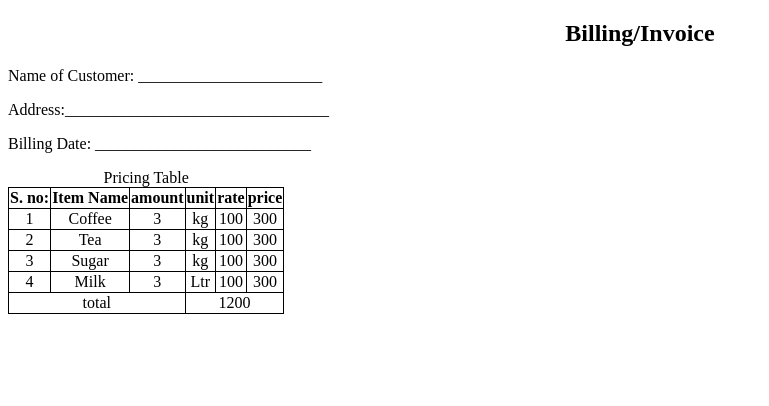
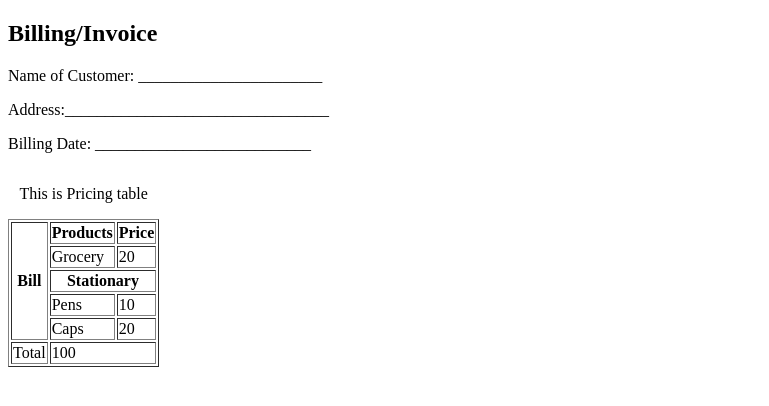
Before and after one commit to dilippoudel/profilepage, a plain HTML site: page billing.html in a window 1280 px wide. Shown: the whole page, without its empty margins (0-769 px from the left). Drawn offline with Linux system fonts and the light colour scheme.

Commit message:
Update invoice style

```diff
--- a/billing.html
+++ b/billing.html
@@ -2,72 +2,42 @@
 <html>
   <head>
     <title>Billing Assignment</title>
-    <style>
-      table,
-      th,
-      td,
-      tr {
-        border: 1px solid black;
-        border-collapse: collapse;
-        text-align: center;
-      }
-    </style>
   </head>
   <body>
     <div>
-      <h2 style="text-align: center">Billing/Invoice</h2>
+      <h2>Billing/Invoice</h2>
       <p>Name of Customer: _______________________</p>
       <p>Address:_________________________________</p>
       <p>Billing Date: ___________________________</p>
     </div>
 
-    <table>
+    <table border="1px solid black">
       <caption>
-        Pricing Table
+        <p>This is Pricing table</p>
       </caption>
       <tr>
-        <th>S. no:</th>
-        <th>Item Name</th>
-        <th>amount</th>
-        <th>unit</th>
-        <th>rate</th>
-        <th>price</th>
+        <th rowspan="5">Bill</th>
+        <th>Products</th>
+        <th>Price</th>
       </tr>
       <tr>
-        <td>1</td>
-        <td>Coffee</td>
-        <td>3</td>
-        <td>kg</td>
-        <td>100</td>
-        <td>300</td>
+        <td>Grocery</td>
+        <td>20</td>
       </tr>
       <tr>
-        <td>2</td>
-        <td>Tea</td>
-        <td>3</td>
-        <td>kg</td>
-        <td>100</td>
-        <td>300</td>
+        <th colspan="2">Stationary</th>
       </tr>
       <tr>
-        <td>3</td>
-        <td>Sugar</td>
-        <td>3</td>
-        <td>kg</td>
-        <td>100</td>
-        <td>300</td>
+        <td>Pens</td>
+        <td>10</td>
       </tr>
       <tr>
-        <td>4</td>
-        <td>Milk</td>
-        <td>3</td>
-        <td>Ltr</td>
-        <td>100</td>
-        <td>300</td>
+        <td>Caps</td>
+        <td>20</td>
       </tr>
       <tr>
-        <td colspan="3">total</td>
-        <td colspan="3">1200</td>
+        <td>Total</td>
+        <td colspan="2">100</td>
       </tr>
     </table>
   </body>
```
